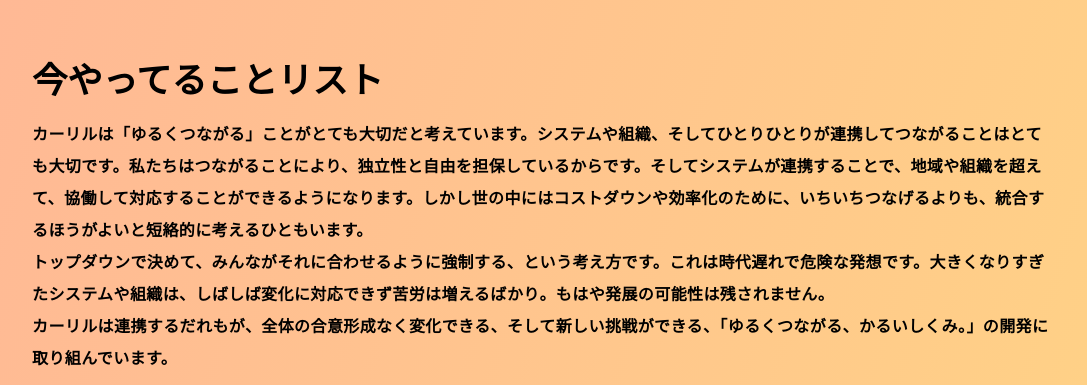
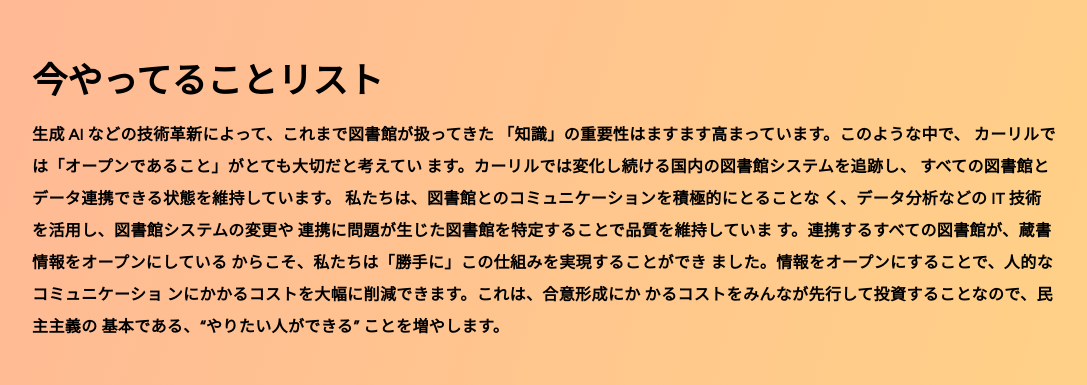
Before and after one commit to CALIL/lf2023, a plain HTML site: page index.html in a window 1280 px wide. Shown: the part 2433-2818 px from the top of the page, without its empty margins (96-1183 px from the left). Drawn offline with Linux system fonts and the light colour scheme; no server answers.

Commit message:
Deploying to gh-pages from @ CALIL/lf2023@99cdc48789b5c2b4fb19335dfe25771da51ac380 🚀

```diff
--- a/index.html
+++ b/index.html
@@ -159,7 +159,7 @@
                 <div>
                     <h3>今やってることリスト</h3>
                     <p>
-                        カーリルは「ゆるくつながる」ことがとても大切だと考えています。システムや組織、そしてひとりひとりが連携してつながることはとても大切です。私たちはつながることにより、独立性と自由を担保しているからです。そしてシステムが連携することで、地域や組織を超えて、協働して対応することができるようになります。しかし世の中にはコストダウンや効率化のために、いちいちつなげるよりも、統合するほうがよいと短絡的に考えるひともいます。<br>トップダウンで決めて、みんながそれに合わせるように強制する、という考え方です。これは時代遅れで危険な発想です。大きくなりすぎたシステムや組織は、しばしば変化に対応できず苦労は増えるばかり。もはや発展の可能性は残されません。<br>カーリルは連携するだれもが、全体の合意形成なく変化できる、そして新しい挑戦ができる、「ゆるくつながる、かるいしくみ。」の開発に取り組んでいます。
+                        生成 AI などの技術革新によって、これまで図書館が扱ってきた 「知識」の重要性はますます高まっています。このような中で、 カーリルでは「オープンであること」がとても大切だと考えてい ます。カーリルでは変化し続ける国内の図書館システムを追跡し、 すべての図書館とデータ連携できる状態を維持しています。 私たちは、図書館とのコミュニケーションを積極的にとることな く、データ分析などの IT 技術を活用し、図書館システムの変更や 連携に問題が生じた図書館を特定することで品質を維持していま す。連携するすべての図書館が、蔵書情報をオープンにしている からこそ、私たちは「勝手に」この仕組みを実現することができ ました。情報をオープンにすることで、人的なコミュニケーショ ンにかかるコストを大幅に削減できます。これは、合意形成にか かるコストをみんなが先行して投資することなので、民主主義の 基本である、“やりたい人ができる” ことを増やします。
                     </p>
                     <div>
                         <div><a href="https://blog.calil.jp/2020/04/negima.html" target="_blank"><img
```
